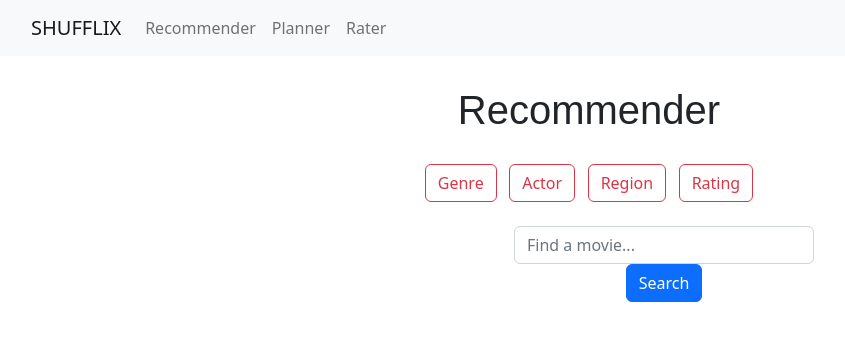
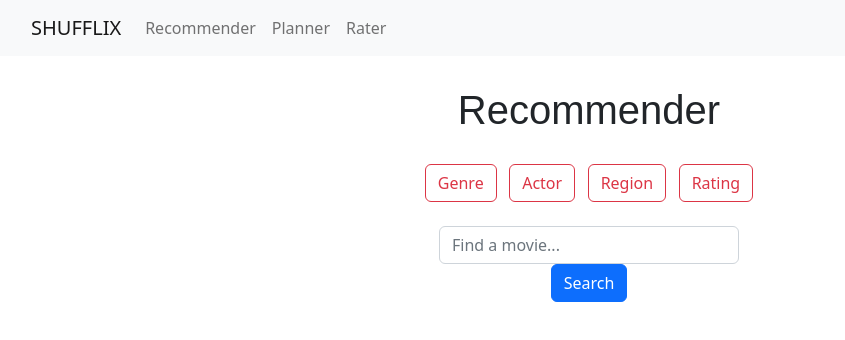
Before and after one commit to NeilGGopal/MovieRecommender, a React (Create React App) app in the folder react-app/: page /recommend in a window 1280 px wide. Shown: the top 340 px of the page, without its empty margins (51-896 px from the left). Built offline with nearby package versions, Linux system fonts and the light colour scheme.

Commit message:
Properly centered recommender search bar

```diff
--- a/react-app/src/App.css
+++ b/react-app/src/App.css
@@ -38,7 +38,6 @@
 }
 
 .search {
-  margin-left: 565px;
   width: 300px;
 }
 @keyframes App-logo-spin {
--- a/react-app/src/components/Recommend.js
+++ b/react-app/src/components/Recommend.js
@@ -14,7 +14,7 @@ const data = [
 
 function Recommend() {
   return (
-    <div className="recommend">
+    <div className="recommend" align="center">
           <br></br>
           <header className="hdr">Recommender</header>
           <br></br>
```
